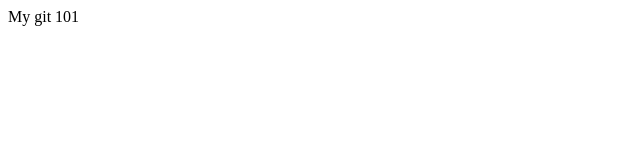
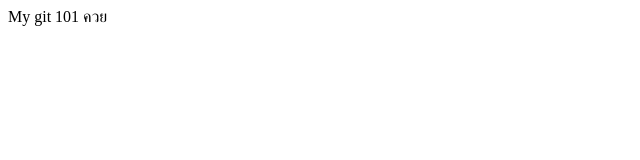
Before and after one commit to 0057Kanyakorn/git101, a plain HTML site: page index.html in a window 1280 px wide. Shown: the full height of the page, 0-640 px from the left. Drawn offline with Linux system fonts and the light colour scheme.

Commit message:
Update index.html

```diff
--- a/index.html
+++ b/index.html
@@ -6,6 +6,6 @@
     <title>Document</title>
 </head>
 <body>
-    My git 101
+    My git 101 ควย
 </body>
 </html>
```
